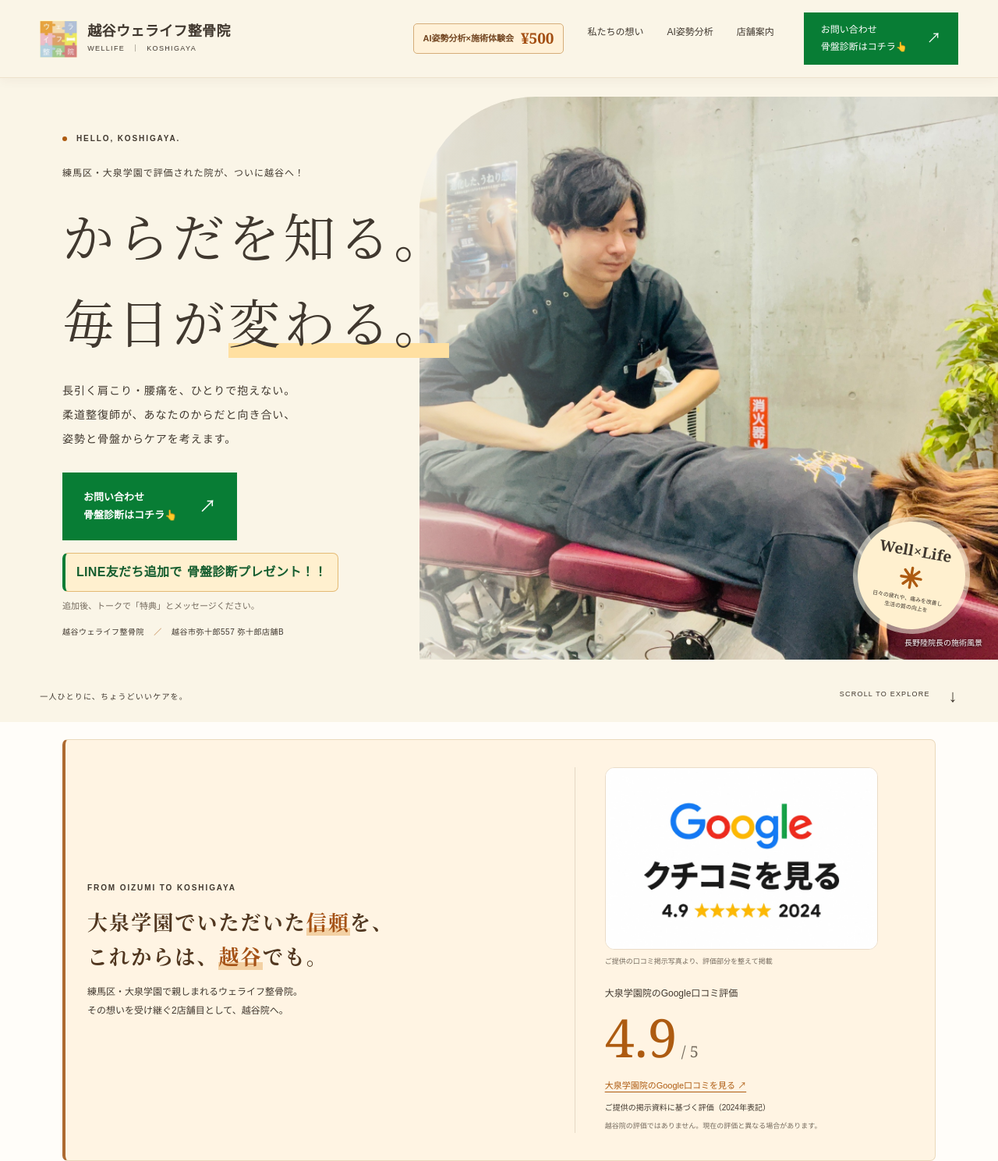
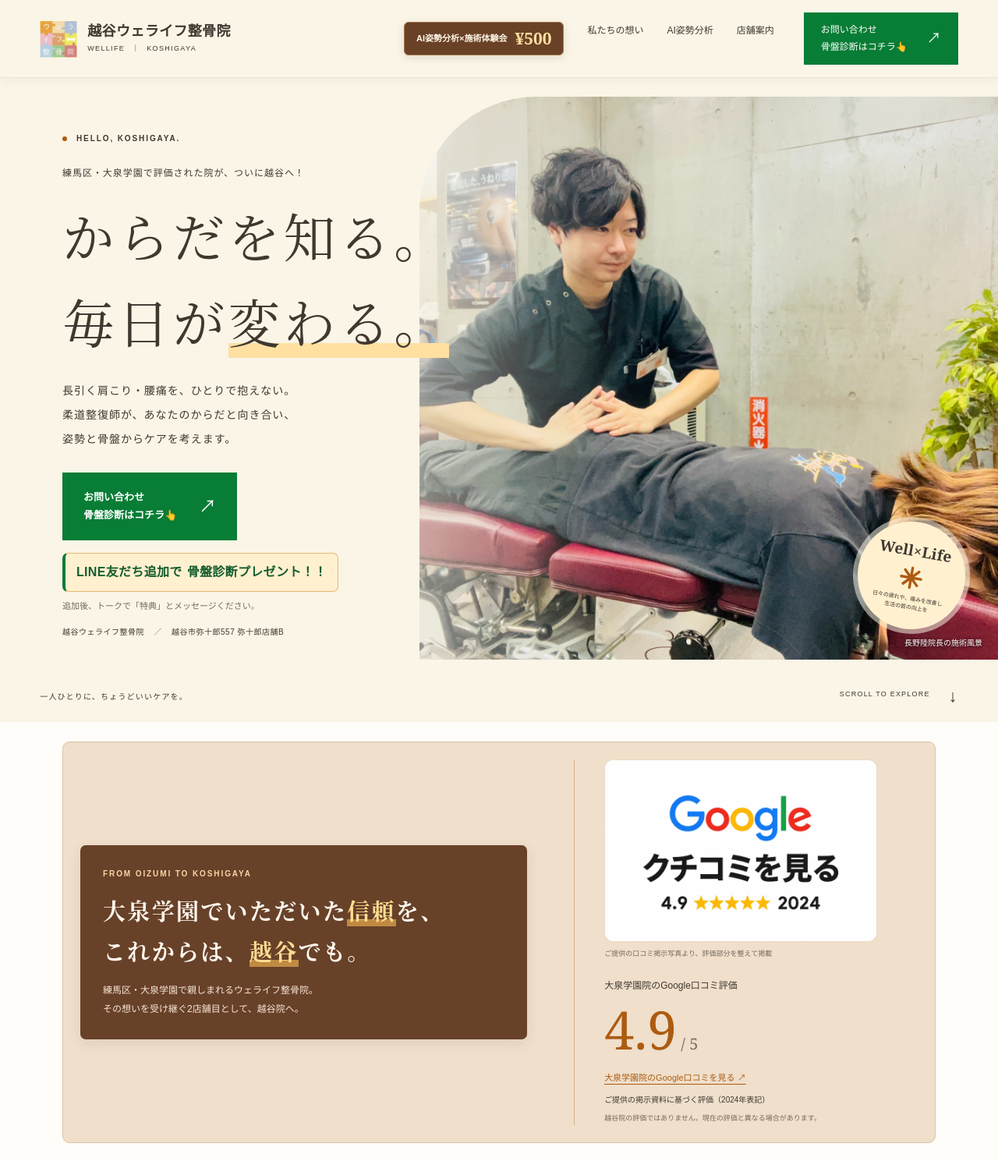
Before and after one commit to wellifeooizumi/LP, a plain HTML site: page index.html in a window 1280 px wide. Shown: the top 1489 px of the page at 78% size. Drawn offline with Linux system fonts and the light colour scheme.

Commit message:
Highlight experience CTA and trust message with brown design

```diff
--- a/styles.css
+++ b/styles.css
@@ -115,14 +115,62 @@
 .seal-symbol{display:block;width:34px;height:34px;color:var(--accent);margin:4px auto;flex-shrink:0}
 @media(max-width:760px){.seal-symbol{width:26px;height:26px;margin:3px auto}}
 
-/* 2026-11-09: 500円体験会のヘッダー案内と大泉・越谷の紹介 */
-.desktop-nav .header-experience-link{display:inline-flex;align-items:center;gap:9px;padding:8px 12px;border:1px solid #d5ad79;border-radius:5px;background:#fff1d8;color:#70431e;font-size:11px;font-weight:700;white-space:nowrap;letter-spacing:0}
-.desktop-nav .header-experience-link strong{font-family:Georgia,serif;font-size:19px;color:#a34e12;line-height:1}
-.desktop-nav .header-experience-link:hover{background:#f8e4c3;color:#70431e}
+/* 2026-11-09: 茶系アクセントで500円体験会と信頼の紹介を強調 */
+.desktop-nav .header-experience-link{
+  display:inline-flex;align-items:center;gap:10px;padding:10px 15px;
+  border:1px solid #a1764c;border-radius:6px;
+  background:#694126;color:#fff7e8;
+  box-shadow:0 3px 11px #49301822;
+  font-size:11px;font-weight:700;white-space:nowrap;letter-spacing:0;
+  transition:background .2s,box-shadow .2s,transform .2s
+}
+.desktop-nav .header-experience-link strong{
+  font-family:Georgia,serif;font-size:21px;color:#ffe0a0;line-height:1;font-weight:700
+}
+.desktop-nav .header-experience-link:hover{
+  background:#855332;color:#fff7e8;box-shadow:0 5px 15px #49301833;transform:translateY(-1px)
+}
 .mobile-experience-banner{display:none}
-.review-intro{background:#fff4e3;border:1px solid #ead9bc;border-left:4px solid #ad6a30;border-radius:7px;padding:35px 28px;margin-block:22px 12px}
-.review-intro h2{color:#513720;font-weight:600}
-.review-intro .trust-highlight{color:#a55216;background:linear-gradient(transparent 73%,#f3d1a4 73%)}
-@media(max-width:1160px) and (min-width:761px){.site-header{gap:16px;padding-inline:2%}.desktop-nav{gap:13px}.desktop-nav .header-experience-link{font-size:10px;padding:8px}.desktop-nav .header-experience-link strong{font-size:17px}}
-@media(max-width:760px){.mobile-experience-banner{display:flex;align-items:center;justify-content:center;gap:12px;padding:11px 16px;background:#fff0d5;color:#75421c;border-bottom:1px solid #e2bf94;font-weight:700;font-size:13px;letter-spacing:.02em;text-align:center}.mobile-experience-banner strong{font-family:Georgia,serif;font-size:23px;color:#a34e12;line-height:1}.review-intro{padding:26px 18px;margin-block:12px}.review-intro h2{font-size:23px}}
-@media(max-width:370px){.mobile-experience-banner{font-size:11px;gap:8px}.mobile-experience-banner strong{font-size:20px}}
+.review-intro{
+  background:#efdfcb;border:1px solid #dcc4a7;border-radius:9px;
+  padding:22px;margin-block:25px 15px
+}
+.review-intro>div:first-child{
+  background:#684129;border-radius:7px;
+  padding:27px 29px;color:#fff6e8;
+  box-shadow:0 5px 18px #49301817
+}
+.review-intro>div:first-child .eyebrow{color:#f8d5a4}
+.review-intro>div:first-child h2{font-size:clamp(23px,2.3vw,29px);color:#fff8ee;font-weight:600;line-height:1.8}
+.review-intro>div:first-child p:not(.eyebrow){color:#f6e6d5}
+.review-intro .trust-highlight{
+  color:#ffdd91;background:linear-gradient(transparent 78%,#c18a42 78%);
+  font-weight:700
+}
+.review-intro .review-score{border-left-color:#d2b18b}
+@media(max-width:1160px) and (min-width:761px){
+  .site-header{gap:16px;padding-inline:2%}
+  .desktop-nav{gap:13px}
+  .desktop-nav .header-experience-link{font-size:10px;padding:9px}
+  .desktop-nav .header-experience-link strong{font-size:18px}
+  .review-intro{gap:25px}
+  .review-intro>div:first-child{padding:23px}
+}
+@media(max-width:760px){
+  .mobile-experience-banner{
+    display:flex;align-items:center;justify-content:center;gap:12px;
+    padding:13px 16px;background:#694126;color:#fff6e9;
+    border-bottom:2px solid #c49658;
+    font-weight:700;font-size:13px;letter-spacing:.02em;text-align:center
+  }
+  .mobile-experience-banner strong{
+    font-family:Georgia,serif;font-size:23px;color:#ffdd91;line-height:1
+  }
+  .review-intro{padding:14px;margin-block:14px;gap:24px}
+  .review-intro>div:first-child{padding:24px 18px}
+  .review-intro>div:first-child h2{font-size:23px}
+}
+@media(max-width:370px){
+  .mobile-experience-banner{font-size:11px;gap:8px}
+  .mobile-experience-banner strong{font-size:20px}
+}
```
